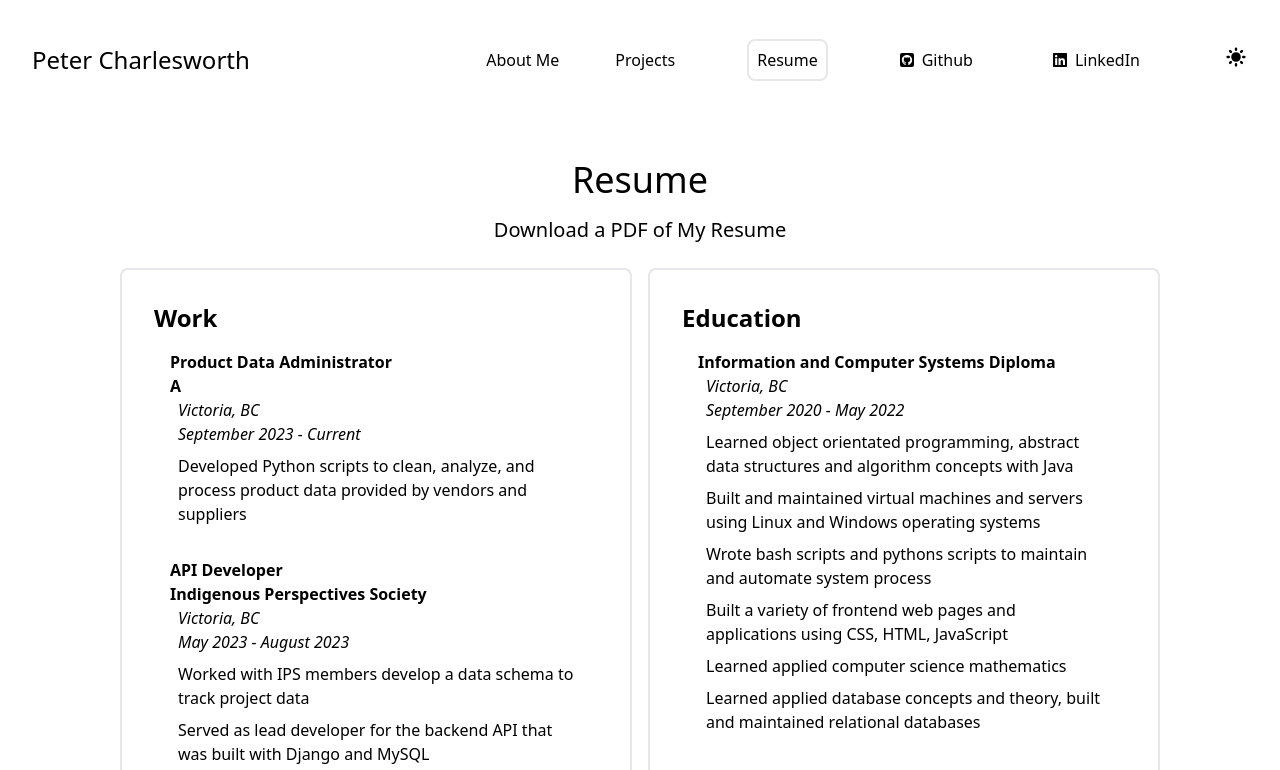
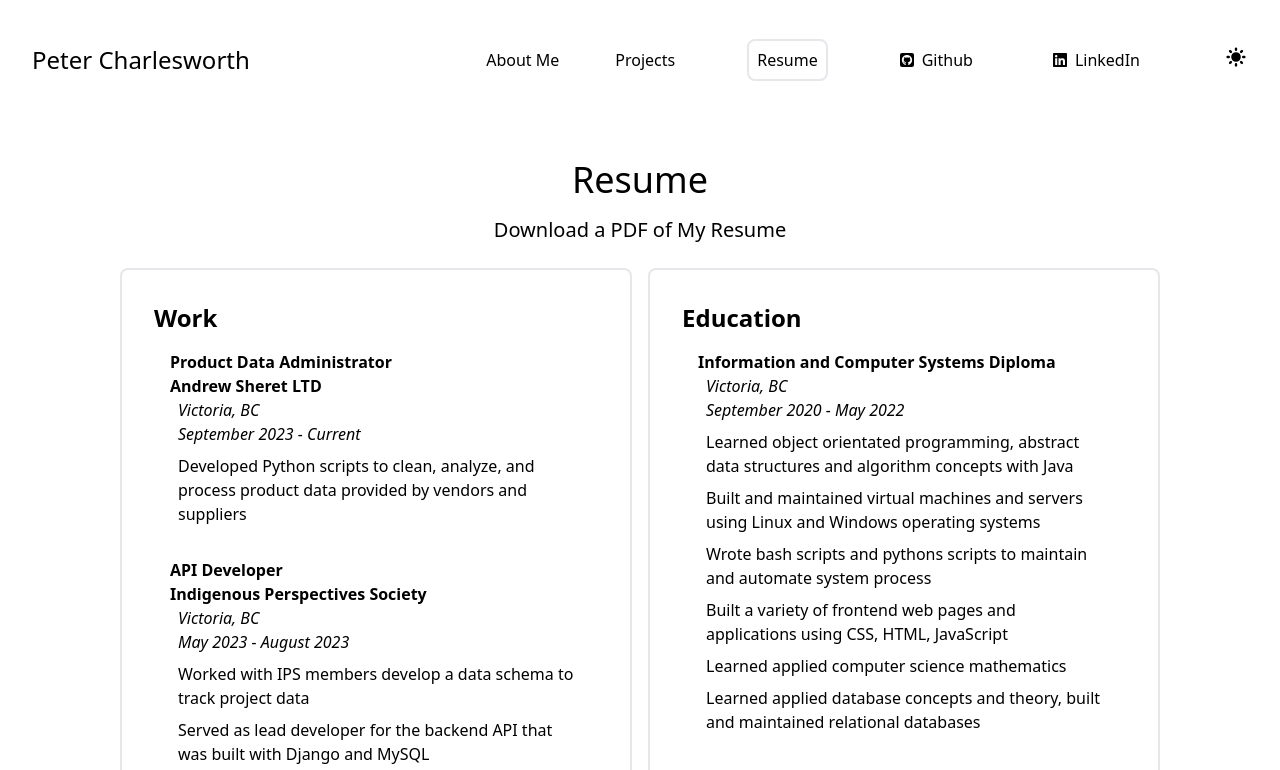
Before and after one commit to ElMarchk0/nuxtResume, a Nuxt app: page /resume in a window 1280 px wide. Shown: the top 770 px of the page. Built offline with nearby package versions, Linux system fonts and the light colour scheme.

Commit message:
Fix Typo

```diff
--- a/pages/resume.vue
+++ b/pages/resume.vue
@@ -33,7 +33,7 @@ export default {
         workHistory: [
           {
             title: "Product Data Administrator",
-            company: "A",
+            company: "Andrew Sheret LTD",
             location: "Victoria, BC",
             date: "September 2023 - Current",
             description: [
```
